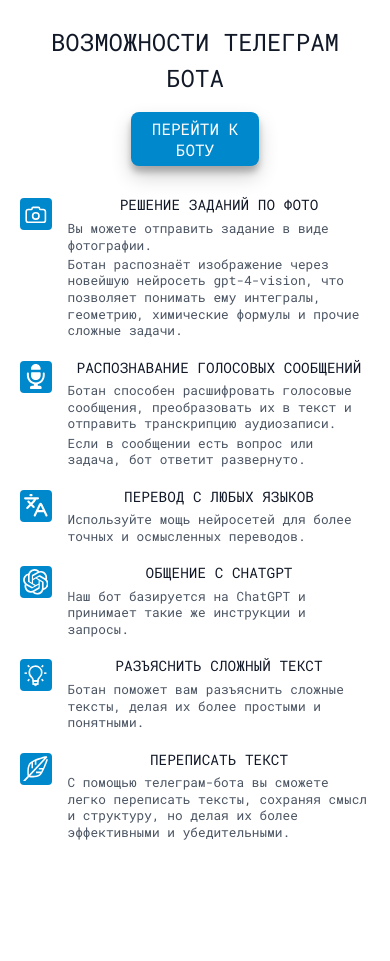
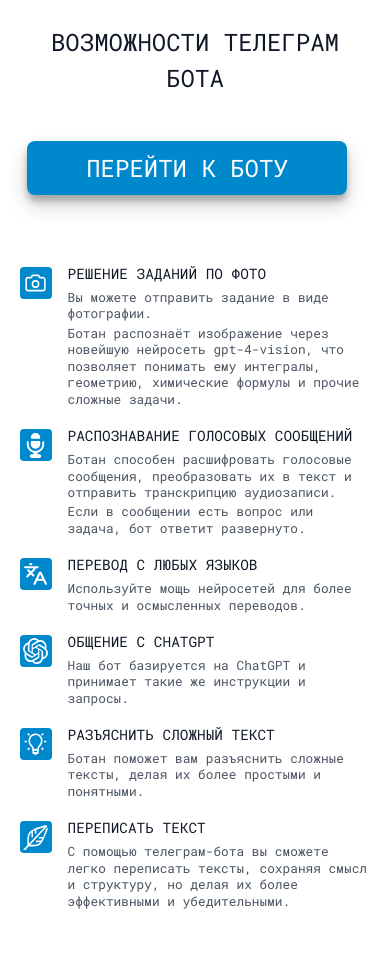
Before and after one commit to murimolda/BotanBot, a PHP site: page /nav/opportunity.html in a window 390 px wide. Shown: the part 128-1089 px from the top of the page. Before the commit the page ends 968 px from the top, so only its background shows below. Run offline with PHP 8.4, Linux system fonts and the light colour scheme.

Commit message:
fix: change mobile style

```diff
--- a/assets/style/main.css
+++ b/assets/style/main.css
@@ -295,6 +295,11 @@ p {
   text-shadow: 0 1px 3px rgba(0, 0, 0, 0.2);
   transition: all 0.5s;
 }
+@media screen and (max-width: 1400px) {
+  .content-button.bot-button {
+    width: 17em;
+  }
+}
 
 @media screen and (max-width: 1024px) {
   .content-section {
@@ -321,27 +326,26 @@ p {
   p {
     line-height: 1.3;
   }
-
-  .bot-button {
-    width: 18em;
-  }
 }
 
 @media screen and (max-width: 600px) {
   .content-button-wrap {
     display: flex;
     align-items: center;
-    gap: 1rem;
+    gap: 0.8rem;
     margin-top: 2rem;
   }
 
-  .bot-button {
+  .content-button.bot-button {
     margin: 0;
-    width: 8rem;
+    width: 7rem;
   }
 
-  .bot-link,
-  .bot-link:visited {
+  .content-button-wrap .bot-link {
+    font-size: 1.2em;
+  }
+
+  .content-button-wrap .bot-link:visited {
     font-size: 1.2em;
   }
 
@@ -497,6 +501,10 @@ p {
 }
 
 /*OPPORTUNITY PAGE*/
+.opportunity-section {
+  padding-bottom: 30px;
+}
+
 .opportunity-section h2.title {
   text-align: center;
   margin-bottom: 1rem;
@@ -539,6 +547,12 @@ p {
   margin-bottom: 0.5em;
 }
 
+@media screen and (max-width: 600px) {
+  .opportunity-title {
+    text-align: left;
+  }
+}
+
 .opportunity-text {
   font-size: 0.8em;
   margin-bottom: 0.2em;
--- a/index.html
+++ b/index.html
@@ -56,12 +56,12 @@
           <p class="content-text">Задачи можно отправлять текстом или просто прислать фото.</p>
           <p class="content-text">Ботан не будет присылать вам рекламу или просить подписаться на каналы.</p>
           <div class="content-button-wrap">
-            <button class="bot-button">
+            <button class="content-button bot-button">
               <a href="https://t.me/Botan_gdz_bot" target="_blank" class="bot-link">
                 перейти к боту
               </a>
             </button>
-            <a href="nav/opportunity.html" target="_blank" class="opportunity-link">
+            <a href="nav/opportunity.html" class="opportunity-link">
               Подробнее про возможности &#8594;
             </a>
           </div>
--- a/nav/opportunity.html
+++ b/nav/opportunity.html
@@ -63,9 +63,7 @@
             <ul class="opportunity-items-wrap">
               <li class="opportunity-item">
                 <span class="opportunity-icon">
-                  <svg class="icon-svg">
-                    <use xlink:href="../assets/images/sprite.svg#camera-svg"></use>
-                  </svg>
+                  <img src="../assets/images/icons/camera-svg.svg" alt="microphone-svg" class="icon-svg">
                 </span>
                 <div class="opportunity-item-content">
                   <h4 class="title opportunity-title">Решение заданий по фото</h4>
@@ -75,9 +73,7 @@
               </li>
               <li class="opportunity-item">
                 <span class="opportunity-icon">
-                  <svg class="icon-svg">
-                    <use xlink:href="../assets/images/sprite.svg#microphone-svg"></use>
-                  </svg>
+                  <img src="../assets/images/icons/microphone-svg.svg" alt="microphone-svg" class="icon-svg">
                 </span>
                 <div class="opportunity-item-content">
                   <h4 class="title opportunity-title">Распознавание голосовых сообщений</h4>
@@ -89,9 +85,7 @@
             <ul class="opportunity-items-wrap">
               <li class="opportunity-item">
                 <span class="opportunity-icon">
-                  <svg class="icon-svg">
-                    <use xlink:href="../assets/images/sprite.svg#translate-svg"></use>
-                  </svg>
+                  <img src="../assets/images/icons/translate-svg.svg" alt="translate-svg" class="icon-svg">
                 </span>
                 <div class="opportunity-item-content">
                   <h4 class="title opportunity-title">Перевод c любых языков</h4>
@@ -100,9 +94,7 @@
               </li>
               <li class="opportunity-item">
                 <span class="opportunity-icon">
-                  <svg class="icon-svg">
-                    <use xlink:href="../assets/images/sprite.svg#openai-svg"></use>
-                  </svg>
+                  <img src="../assets/images/icons/openai-svg.svg" alt="openai-svg" class="icon-svg">
                 </span>
                 <div class="opportunity-item-content">
                   <h4 class="title opportunity-title">Общение с ChatGPT</h4>
@@ -113,7 +105,7 @@
             <ul class="opportunity-items-wrap">
               <li class="opportunity-item">
                 <span class="opportunity-icon">
-                  <img src="../assets/images/icons/idea-svgrepo-com.svg" alt="writer-svg" class="icon-svg">
+                  <img src="../assets/images/icons/idea-svgrepo-com.svg" alt="idea-svg" class="icon-svg">
                 </span>
                 <div class="opportunity-item-content">
                   <h4 class="title opportunity-title">Разъяснить сложный текст</h4>
--- a/nav/photo.html
+++ b/nav/photo.html
@@ -54,12 +54,12 @@
           <h2 class="title">Решение примеров и задач по фото</h2>
           <p class="content-text">Вы можете отправить задание в виде фотографии. Ботан распознаёт изображение через новейшую нейросеть gpt-4-vision, что позволяет понимать ему интегралы, геометрию, химические формулы и прочие сложные задачи.</p>
           <div class="content-button-wrap">
-            <button class="bot-button">
+            <button class="content-button bot-button">
               <a href="https://t.me/Botan_gdz_bot" target="_blank" class="bot-link">
                 перейти к боту
               </a>
             </button>
-            <a href="opportunity.html" target="_blank" class="opportunity-link">
+            <a href="opportunity.html" class="opportunity-link">
               Подробнее про возможности &#8594;
             </a>
           </div>
--- a/nav/voice.html
+++ b/nav/voice.html
@@ -55,12 +55,12 @@
           <p class="content-text">Ботан способен расшифровать голосовые сообщения (в том числе пересланные из другого чата), преобразовать их в текст и отправить транскрипцию аудиозаписи.</p>
           <p class="content-text">Если в сообщении есть вопрос или задача, бот ответит развернуто.</p>
           <div class="content-button-wrap">
-            <button class="bot-button">
+            <button class="content-button bot-button">
               <a href="https://t.me/Botan_gdz_bot" target="_blank" class="bot-link">
                 перейти к боту
               </a>
             </button>
-            <a href="opportunity.html" target="_blank" class="opportunity-link">
+            <a href="opportunity.html" class="opportunity-link">
               Подробнее про возможности &#8594;
             </a>
           </div>
```
Also changed, not shown: assets/images/icons/camera-svg.svg, assets/images/icons/microphone-svg.svg, assets/images/icons/openai-svg.svg, assets/images/icons/translate-svg.svg, assets/images/image/screen-image-photo.png, assets/images/sprite.svg (deleted).
